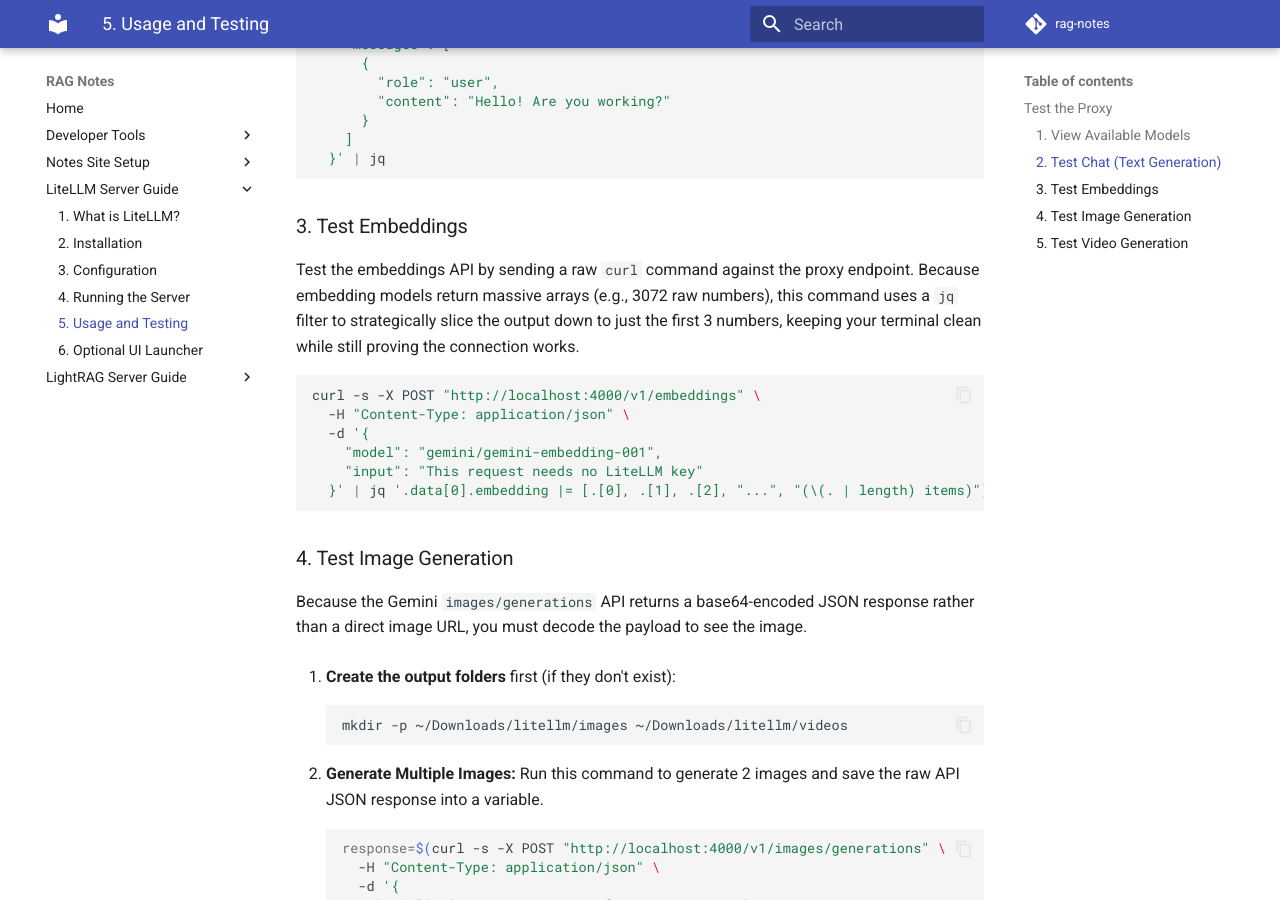
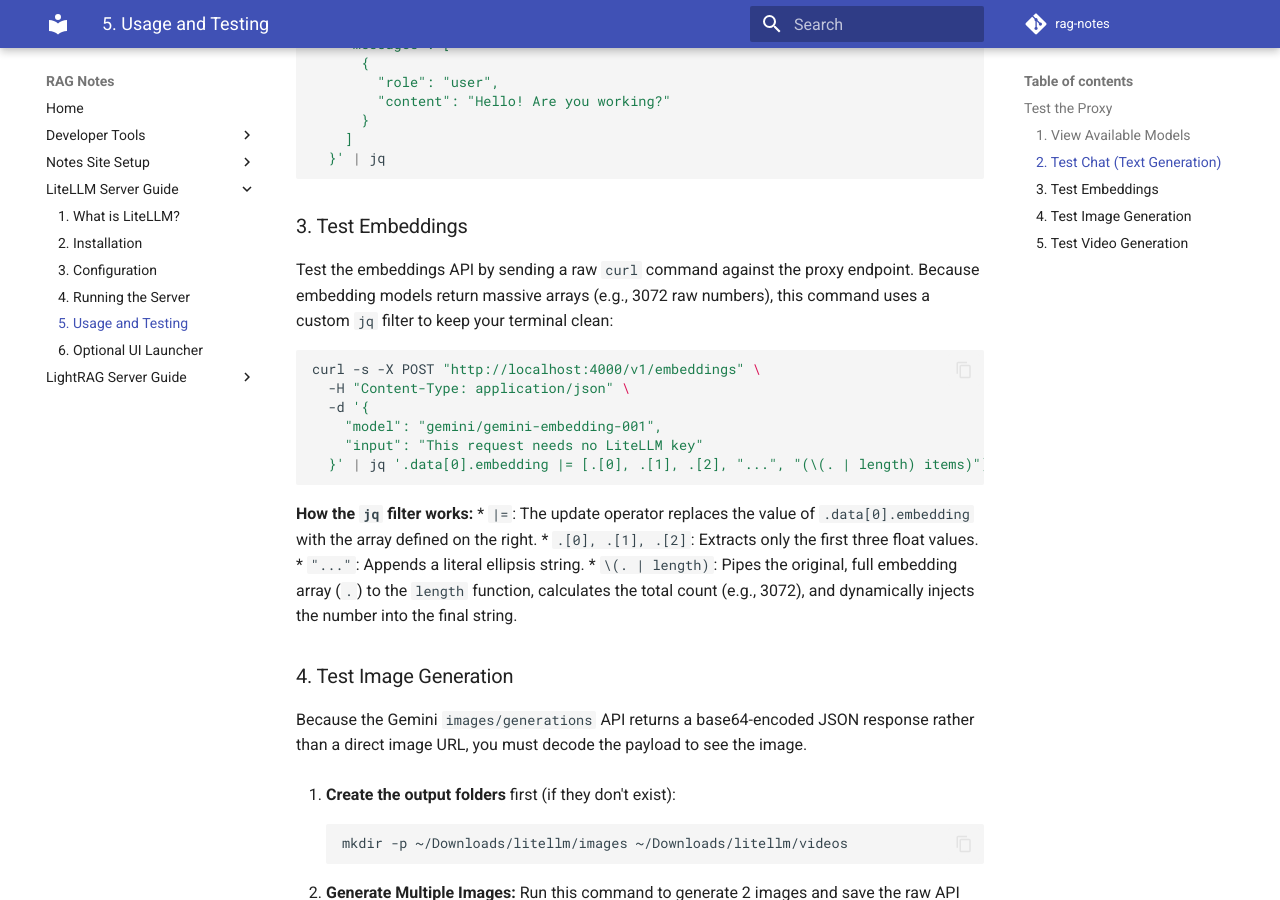
Before and after one commit to kbhatiya999/rag-notes, an MkDocs documentation site: the page built from docs/litellm/5-usage-and-testing.md, in a window 1280 px wide and 900 px high, scrolled down 654 px. Built offline with MkDocs 1.6.1 and Material for MkDocs 9.7.7, drawn with Linux system fonts in a browser that asks for light colours; comment, search, counter and statistics services are not loaded.

Commit message:
Added a technical, line-by-line explanation of the Embeddings jq filter syntax.

````diff
--- a/docs/litellm/5-usage-and-testing.md
+++ b/docs/litellm/5-usage-and-testing.md
@@ -28,7 +28,7 @@
 ```
 
 ### 3. Test Embeddings
-Test the embeddings API by sending a raw `curl` command against the proxy endpoint. Because embedding models return massive arrays (e.g., 3072 raw numbers), this command uses a `jq` filter to strategically slice the output down to just the first 3 numbers, keeping your terminal clean while still proving the connection works.
+Test the embeddings API by sending a raw `curl` command against the proxy endpoint. Because embedding models return massive arrays (e.g., 3072 raw numbers), this command uses a custom `jq` filter to keep your terminal clean:
 ```bash
 curl -s -X POST "http://localhost:4000/v1/embeddings" \
   -H "Content-Type: application/json" \
@@ -37,6 +37,12 @@
     "input": "This request needs no LiteLLM key"
   }' | jq '.data[0].embedding |= [.[0], .[1], .[2], "...", "(\(. | length) items)"]'
 ```
+
+**How the `jq` filter works:**
+* `|=`: The update operator replaces the value of `.data[0].embedding` with the array defined on the right.
+* `.[0], .[1], .[2]`: Extracts only the first three float values.
+* `"..."`: Appends a literal ellipsis string.
+* `\(. | length)`: Pipes the original, full embedding array (`.`) to the `length` function, calculates the total count (e.g., 3072), and dynamically injects the number into the final string.
 
 ### 4. Test Image Generation
 Because the Gemini `images/generations` API returns a base64-encoded JSON response rather than a direct image URL, you must decode the payload to see the image.
````
